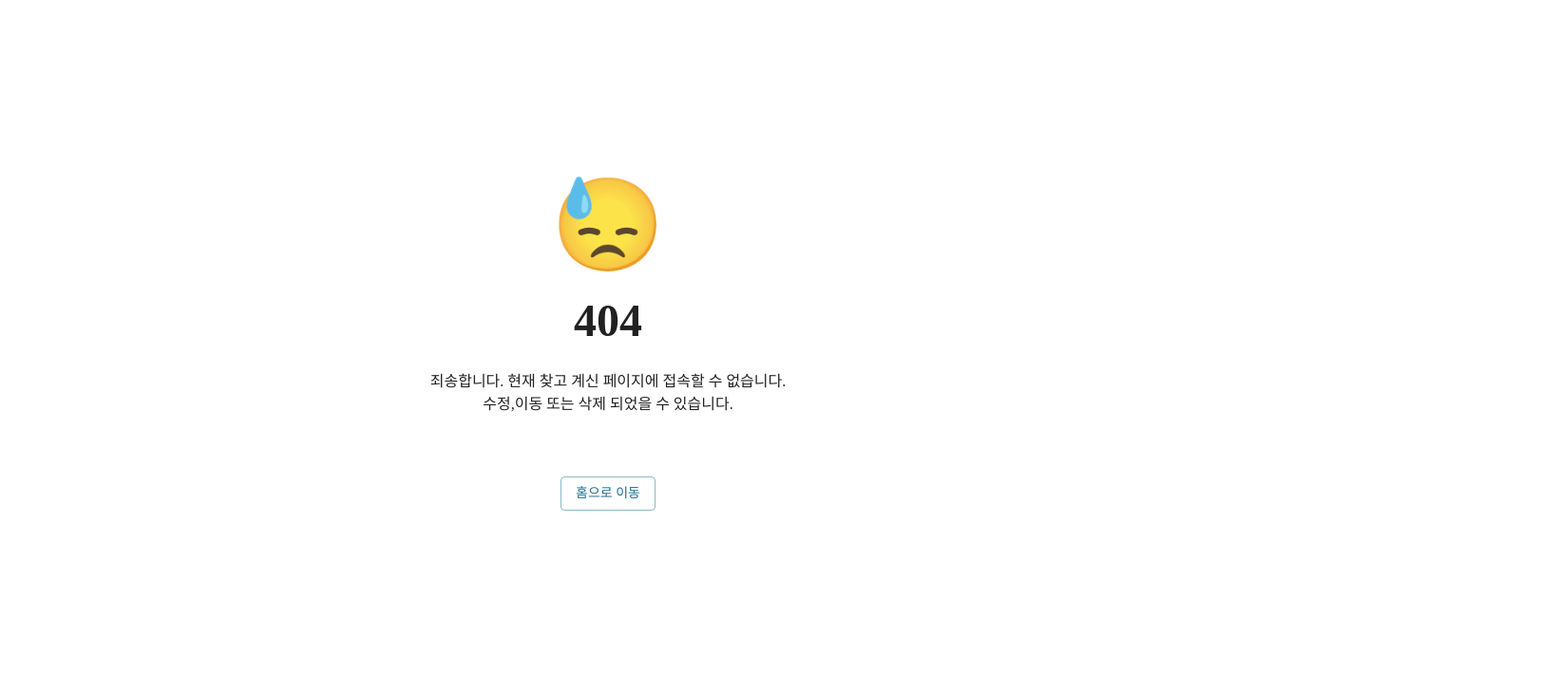
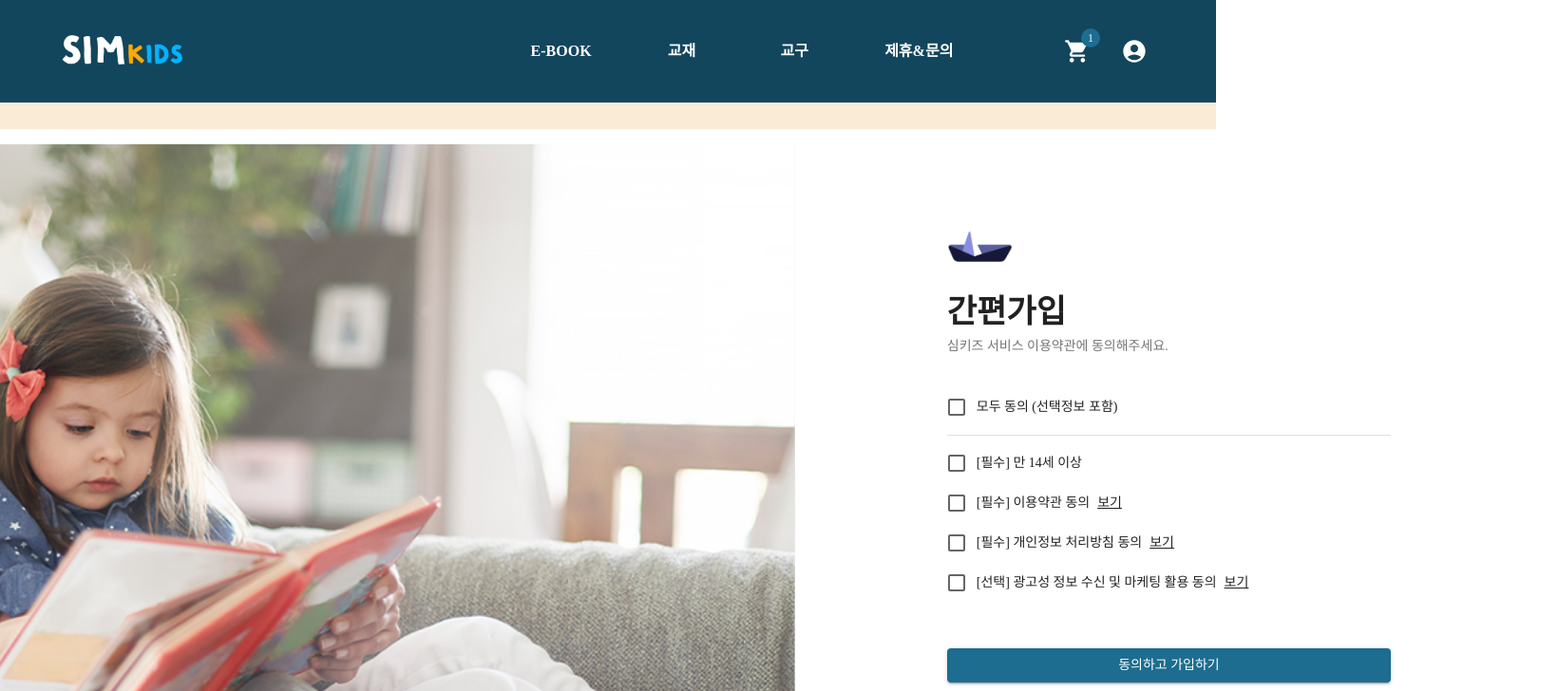
Before and after one commit to kkevi/dotdanji-shop, a Next.js app: page /signup in a window 1280 px wide. Before the commit this address had no page. Shown: the top 728 px of the page at 95% size, 1640 px wide, since content can reach past the window. Built offline with nearby package versions, Linux system fonts and the light colour scheme; a web font is replaced by a local one.

Commit message:
회원가입 이용약관동의 화면 기능 구현 중 ...

```diff
--- /dev/null
+++ b/pages/signup/index.tsx
@@ -0,0 +1,13 @@
+import MainLayout from "Components/main-layout/MainLayout"
+import SignUp from "SignUp"
+import {useRouter} from "next/router"
+
+export default function Index() {
+    const router = useRouter()
+
+    return (
+        <MainLayout>
+            <SignUp />
+        </MainLayout>
+    )
+}
--- a/src/Login/login-section/LoginSection.tsx
+++ b/src/Login/login-section/LoginSection.tsx
@@ -43,7 +43,7 @@ export default function LoginSection() {
     return (
         <Stack justifyContent="center" alignItems="flex-start" padding={20} height={"100%"}>
             <img src="/images/logo_new3.png" style={{height: 35}} />
-            <Typography mt={2} variant="h4" fontWeight={700}>
+            <Typography mt={4} variant="h4" fontWeight={700}>
                 다시 만나서 반가워요!
             </Typography>
             <Typography sx={{mt: 0.5}} variant="subtitle2" color="#757575">
@@ -69,7 +69,7 @@ export default function LoginSection() {
                 className={classes.outlinedButton}
                 variant="outlined"
                 fullWidth
-                onClick={() => router.push("/")}
+                onClick={() => router.push("/signup")}
             >
                 아직 계정이 없으신가요?
             </Button>
--- /dev/null
+++ b/src/SignUp/index.tsx
@@ -0,0 +1,61 @@
+import React, {useState} from "react"
+
+import {Stack, Typography} from "@mui/material"
+import {useTheme} from "@mui/system"
+
+import ImageBox from "Components/image-box/ImageBox"
+import SignUpSection1 from "./signup-section1/SignUpSection1"
+import SignUpSection2 from "./signup-section2/SignUpSection2"
+
+export default function SignUp() {
+    const [step, setStep] = useState(0)
+
+    const section = [
+        {
+            subTitle: "심키즈 서비스 이용약관에 동의해주세요.",
+            render: <SignUpSection1 setStep={setStep} />,
+        },
+        {
+            subTitle: "로그인에 사용할 이메일을 입력해주세요.",
+            render: <SignUpSection2 setStep={setStep} />,
+        },
+        {
+            subTitle: "로그인에 사용할 비밀번호를 입력해주세요.",
+            render: <SignUpSection1 setStep={setStep} />,
+        },
+        {
+            subTitle: "",
+            render: <SignUpSection1 setStep={setStep} />,
+        },
+    ]
+
+    return (
+        <Stack justifyContent="center" sx={{backgroundColor: "antiquewhite"}}>
+            <div style={{width: 2000, alignSelf: "center"}}>
+                <Stack
+                    sx={{mt: 17, mb: 4, backgroundColor: "white"}}
+                    direction="row"
+                    justifyContent="space-between"
+                    padding={2}
+                >
+                    <Stack sx={{flex: 1.2}} height={"85vh"}>
+                        <ImageBox height={"100%"} src="/images/fake/home-slider2.png" />
+                    </Stack>
+                    <Stack sx={{flex: 0.8}} height={"85vh"}>
+                        <Stack justifyContent="center" alignItems="flex-start" padding={20} height={"100%"}>
+                            <img src="/images/logo_new3.png" style={{height: 35}} />
+                            <Typography mt={4} variant="h4" fontWeight={700}>
+                                간편가입
+                            </Typography>
+                            <Typography sx={{mt: 0.5}} variant="subtitle2" color="#757575">
+                                {section[step].subTitle}
+                            </Typography>
+
+                            {section[step].render}
+                        </Stack>
+                    </Stack>
+                </Stack>
+            </div>
+        </Stack>
+    )
+}
--- /dev/null
+++ b/src/SignUp/signup-section1/SignUpSection1.tsx
@@ -0,0 +1,107 @@
+import React, {useState, useEffect} from "react"
+import {Button, Stack, Typography, FormControlLabel, Checkbox, FormGroup, Divider} from "@mui/material"
+
+import useStyles from "../styles"
+
+type SignUpSection1Props = {
+    setStep: (val: number) => void
+}
+
+export default function SignUpSection1(prop: SignUpSection1Props) {
+    const checkedLists = [
+        {id: 0, value: "age", title: "[필수] 만 14세 이상", link: false, required: true},
+        {id: 1, value: "terms", title: "[필수] 이용약관 동의", link: true, required: true},
+        {id: 2, value: "privacy", title: "[필수] 개인정보 처리방침 동의", link: true, required: true},
+        {id: 3, value: "marketing", title: "[선택] 광고성 정보 수신 및 마케팅 활용 동의", link: true, required: false},
+    ]
+
+    const [isAllChecked, setIsAllChecked] = useState(false)
+    const [checkedItems, setCheckedItems] = useState<string[]>([])
+    const {setStep} = prop
+    const classes = useStyles()
+
+    // 모두 체크할 경우
+    const onCheckedAll = (checked: boolean) => {
+        setIsAllChecked(!isAllChecked)
+        if (checked) {
+            setCheckedItems([...checkedItems, "age", "terms", "privacy", "marketing"])
+        } else if (
+            (!checked && checkedItems.includes("age")) ||
+            (!checked && checkedItems.includes("terms")) ||
+            (!checked && checkedItems.includes("privacy")) ||
+            (!checked && checkedItems.includes("marketing"))
+        ) {
+            setCheckedItems([])
+        }
+    }
+
+    // 개별 체크할 경우
+    const onCheckedOne = (checked: boolean, value: any) => {
+        if (checked) {
+            setCheckedItems([...checkedItems, value])
+        } else {
+            setCheckedItems(checkedItems.filter(el => el !== value))
+        }
+    }
+
+    useEffect(() => {
+        if (checkedItems.length >= 4) {
+            setIsAllChecked(true)
+        } else {
+            setIsAllChecked(false)
+        }
+    }, [checkedItems])
+
+    return (
+        <>
+            <Stack width={"100%"} mt={4}>
+                <FormControlLabel
+                    control={
+                        <Checkbox
+                            checked={isAllChecked}
+                            value={"agreeAll"}
+                            onChange={e => onCheckedAll(e.currentTarget.checked)}
+                        />
+                    }
+                    label={<Typography variant="subtitle2">모두 동의 (선택정보 포함)</Typography>}
+                />
+                <Divider sx={{margin: "8px 0"}} />
+                <FormGroup>
+                    {checkedLists.map((itm, idx) => {
+                        return (
+                            <Stack direction="row" alignItems="center">
+                                <FormControlLabel
+                                    control={
+                                        <Checkbox
+                                            value={itm.value}
+                                            checked={checkedItems.includes(itm.value) ? true : false}
+                                            onChange={e => onCheckedOne(e.currentTarget.checked, e.target.value)}
+                                        />
+                                    }
+                                    label={<Typography variant="subtitle2">{itm.title}</Typography>}
+                                />
+                                {itm.link ? (
+                                    <Typography variant="subtitle2" className={classes.link} ml={-1} onClick={() => {}}>
+                                        보기
+                                    </Typography>
+                                ) : undefined}
+                            </Stack>
+                        )
+                    })}
+                </FormGroup>
+            </Stack>
+
+            <Button
+                sx={{mt: 6, mb: 3}}
+                className={classes.containedButton}
+                variant="contained"
+                fullWidth
+                onClick={() => {
+                    setStep(1)
+                }}
+            >
+                동의하고 가입하기
+            </Button>
+        </>
+    )
+}
--- /dev/null
+++ b/src/SignUp/signup-section2/SignUpSection2.tsx
@@ -0,0 +1,30 @@
+import React from "react"
+
+import {Button, Stack, TextField, Typography, FormControlLabel, Checkbox, FormGroup, Link, Divider} from "@mui/material"
+import styled from "styled-components"
+
+type SignUpSection2Prop = {
+    setStep: (val: number) => void
+}
+
+export default function SignUpSection2(prop: SignUpSection2Prop) {
+    const {setStep} = prop
+
+    const WhiteBorderTextField = styled(TextField)`
+        & label.Mui-focused {
+            color: black;
+        }
+        & .MuiOutlinedInput-root {
+            &.Mui-focused fieldset {
+                border-color: black;
+            }
+        }
+    `
+
+    return (
+        <div>
+            <WhiteBorderTextField sx={{mt: 6}} label="이메일" variant="outlined" fullWidth />
+            <WhiteBorderTextField sx={{mt: 2}} label="비밀번호" variant="outlined" fullWidth />
+        </div>
+    )
+}
--- /dev/null
+++ b/src/SignUp/styles.ts
@@ -0,0 +1,38 @@
+import {createStyles, makeStyles} from "@mui/styles"
+import {Theme} from "@mui/material"
+
+const styles = makeStyles((theme: Theme) =>
+    createStyles({
+        containedButton: {
+            height: 56,
+            backgroundColor: "black",
+            color: "white",
+            fontSize: 16,
+            fontWeight: 700,
+            "&:hover": {
+                backgroundColor: "black",
+                fontWeight: 700,
+            },
+        },
+        outlinedButton: {
+            height: 45,
+            fontSize: 12,
+            fontWeight: 700,
+            color: "black",
+            border: "1px solid black",
+            borderRadius: 30,
+            "&:hover": {
+                color: "black",
+                fontWeight: 700,
+                border: "1px solid black",
+            },
+        },
+        link: {
+            fontWeight: 700,
+            textDecoration: "underline",
+            cursor: "pointer",
+        },
+    }),
+)
+
+export default styles
```
Also changed, not shown: src/SignUp/signup-section3/SignUpSection3.tsx (added, +9 -0 lines), src/SignUp/signup-type.ts (added, +11 -0 lines).
